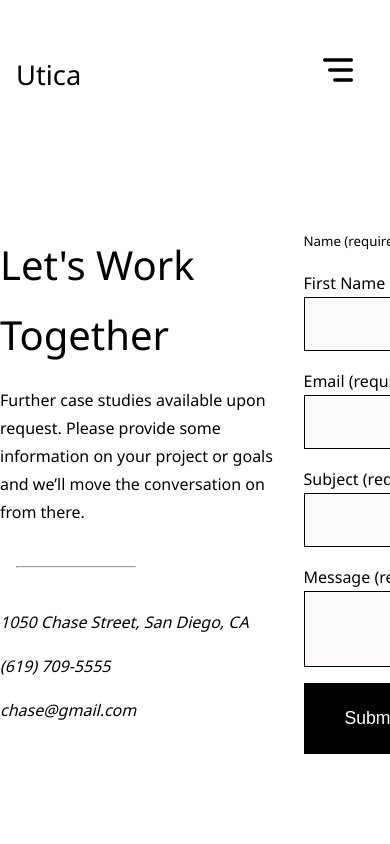
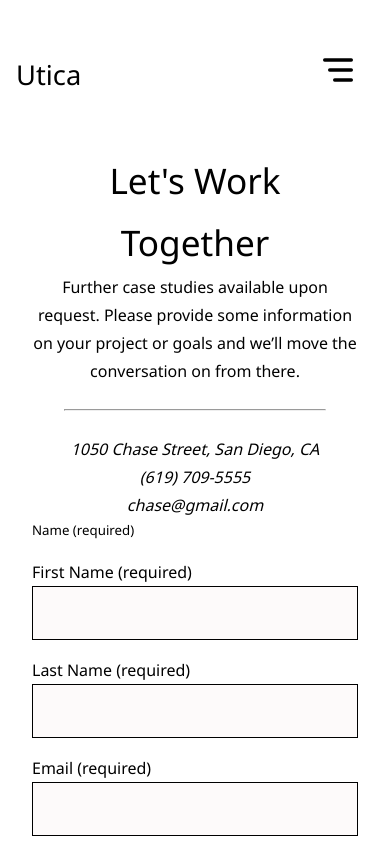
Before and after one commit to ChaseTheWebDev/project, a React (Create React App) app: page /contact in a window 390 px wide. Built offline with nearby package versions, Linux system fonts and the light colour scheme.

Commit message:
All main pages adapt to smaller screens now. To-do list: finish media-menu page, update project pages for smaller screens.

```diff
--- a/src/App.css
+++ b/src/App.css
@@ -18,3 +18,12 @@
   flex-flow: row nowrap;
   padding-block: 5rem;
 }
+
+@media (max-width: 600px) {
+  .dual-container-1400 {
+    display: flex;
+    flex-flow: column nowrap;
+    padding-block: 0rem;
+    padding-inline: 2rem;
+  }
+}
--- a/src/styles/AboutView.css
+++ b/src/styles/AboutView.css
@@ -1,6 +1,5 @@
-.about{
+.about {
     width: 100vw;
-    width: 100dvw;
     display: flex;
     flex-direction: column;
 }
@@ -8,7 +7,7 @@
 .box-1 {
     width: 40%;
     display: flex;
-    font-size: 1.3rem;
+    font-size: 1.4rem;
     font-weight: 800;
     line-height: 1.75;
     letter-spacing: 1.5px;
@@ -20,3 +19,20 @@
     line-height: 1.5;
     padding-block: 3rem;
 }
+
+/* --------- MEDIA CHANGES --------- */
+
+@media (max-width: 600px) {
+    .box-1 {
+        width: 100%;
+        padding-block: 0;
+    }
+
+    .box-2 {
+        display: flex;
+        flex-flow: row wrap;
+        width: 100%;
+        padding-block: 1rem;
+        padding-bottom: 4rem;
+    }
+}
--- a/src/styles/ContactSection.css
+++ b/src/styles/ContactSection.css
@@ -40,6 +40,7 @@
 .contact-section-with-background h2 {
     font-size: 2.6rem;
     width: 50%;
+    padding-bottom: 1rem;
 }
 
 .contact-section-container p,
@@ -47,6 +48,8 @@
 .contact-section-with-background p {
     font-size: 1.1rem;
     width: 50%;
+    padding-bottom: 1rem;
+
 }
 
 @media (max-width: 768px) {
@@ -67,6 +70,8 @@
     .contact-section-with-background p {
         font-size: 1rem;
         width: 100%;
+        padding-bottom: 1rem;
+
     }
 }
 
--- a/src/styles/ContactView.css
+++ b/src/styles/ContactView.css
@@ -5,18 +5,21 @@
     flex-direction: column;
 }
 
-
 .contact-box-1 {
+    display: flex;
+    flex-direction: column;
     width: 50%;
 }
 
 .contact-box-1 h2 {
     font-size: 2.5rem;
+    text-align: center;
 }
 
 .hr-container {
     width: 50%;
     padding: 1rem;
+    margin: 0 auto;
 }
 
 .contact-box-2 {
@@ -25,14 +28,16 @@
 
 .contact-form {
     display: flex;
-    flex-flow: column nowrap;
+    flex-direction: column;
     gap: 1rem;
+    width: 100%;
 }
 
 .full-name-container {
     display: flex;
-    flex-flow: row nowrap;
+    flex-direction: row;
     gap: .75rem;
+    flex-wrap: wrap;
 }
 
 .full-name-container label {
@@ -41,14 +46,13 @@
 
 label {
     display: flex;
-    flex-flow: column nowrap;
+    flex-direction: column;
 }
 
 input, textarea {
     background-color: #fdfafa;
+    width: 100%;
 }
-
-
 
 .contact-button {
     width: fit-content;
@@ -59,9 +63,76 @@ input, textarea {
     font-weight: 500;
     text-align: center;
     align-items: center;
-    color:white;
+    color: white;
     padding-block: 1.5rem;
     padding-inline: 2.5rem;
     border: 1px solid black;
     cursor: pointer;
 }
+
+/* --------- MEDIA CHANGES --------- */
+
+@media (max-width: 600px) {
+    .contact {
+        width: 100vw;
+        width: 100dvw;
+        display: flex;
+        flex-direction: column;
+    }
+
+    .contact-box-1, .contact-box-2 {
+        width: 100%;
+    }
+
+    .contact-box-1 {
+        flex-direction: column;
+    }
+
+    .contact-box-1 h2 {
+        font-size: 2.2rem;
+        text-align: center;
+    }
+
+    .contact-box-1 p {
+        width: 100%;
+        text-align: center;
+        margin: 0 auto;
+    }
+
+    .hr-container {
+        width: 90%;
+        padding: 1rem;
+        margin: 0 auto;
+    }
+
+    .contact-box-1 address {
+        width: 100%;
+        text-align: center;
+    }
+
+    .contact-form {
+        gap: 1rem;
+    }
+
+    .full-name-container {
+        flex-direction: column;
+        gap: 1rem;
+    }
+
+    .full-name-container label {
+        flex: none;
+    }
+
+    label {
+        display: flex;
+        flex-direction: column;
+    }
+
+    input, textarea {
+        width: 100%;
+    }
+
+    .contact-button {
+        margin: 0 auto;
+    }
+}
--- a/src/styles/MemberCard.css
+++ b/src/styles/MemberCard.css
@@ -1,7 +1,7 @@
 .member-card {
-    width: calc(50% - calc(2rem + 2vw) / 2); /* Adjust width to account for gap */
+    width: calc(50% - calc(2rem + 2vw) / 2);
     display: flex;
-    flex-flow: column nowrap;
+    flex-direction: column;
     box-sizing: border-box;
 }
 
@@ -23,3 +23,14 @@
 .member-name {
     font-size: 2rem;
 }
+
+@media (max-width: 600px) {
+    .member-card {
+        width: 100%;
+        padding-inline: 2rem;
+    }
+
+    .member-image {
+        height: 400px;
+    }
+}
--- a/src/styles/OurTeamView.css
+++ b/src/styles/OurTeamView.css
@@ -12,3 +12,11 @@
     padding-block: 5rem;
     gap: calc(2rem + 2vw);
 }
+
+@media (max-width: 600px) {
+    .card-container {
+        flex-flow: column nowrap;
+        padding-block: 0rem;
+        padding-bottom: 1rem;
+    }
+}
--- a/src/styles/PressView.css
+++ b/src/styles/PressView.css
@@ -6,17 +6,20 @@
 }
 
 .press-box-1 {
-    padding-block: 3rem;
     width: 40%;
-}
-
-.press-box-1 h1 {
-    font-size: 2.5rem;
+    display: flex;
+    font-size: 1.4rem;
+    font-weight: 800;
+    line-height: 1.75;
+    letter-spacing: 1.5px;
+    padding-block: 4rem;
 }
 
 .press-box-2 {
-    font-size: 1.5rem;
     width: 60%;
+    line-height: 1.5;
+    padding-block: 3rem;
+    font-size: 1.3rem;
 }
 
 .press-box-2 blockquote {
@@ -24,3 +27,28 @@
     flex-flow: column nowrap;
     padding: 2.5rem;
 }
+
+/* --------- MEDIA CHANGES --------- */
+
+@media (max-width: 600px) {
+    .press-box-1 {
+        width: 100%;
+        padding-block: 0;
+    }
+
+    .press-box-2 {
+        display: flex;
+        flex-flow: row wrap;
+        width: 100%;
+        padding-block: 1rem;
+        padding-bottom: 4rem;
+        gap: 1rem;
+    }
+}
+.press-box-2 blockquote {
+    padding: 1rem;
+}
+
+cite {
+    padding-block: 1rem;
+}
```
